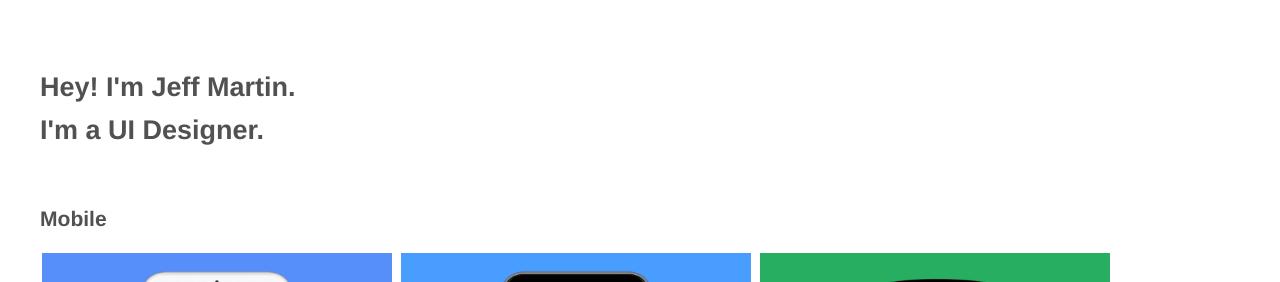
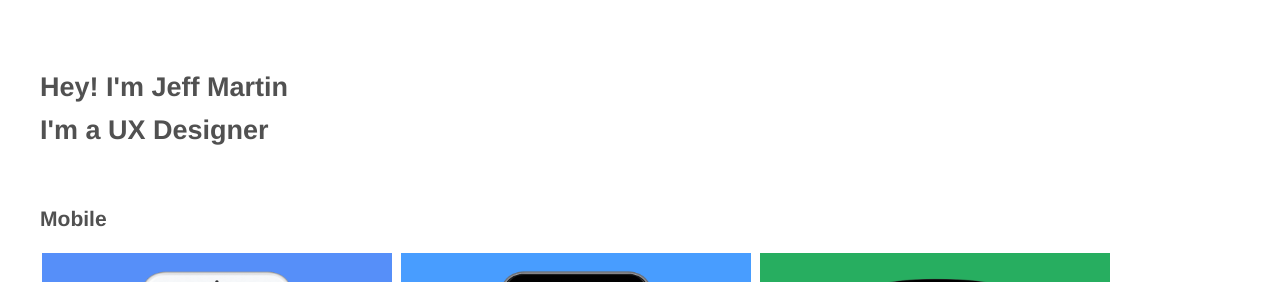
Before and after one commit to jffrymrtn/jffrymrtn.github.io, a Jekyll site: the page built from index.html, in a window 1280 px wide. Shown: the top 282 px of the page. Built offline with Jekyll 4.4.1, drawn with Linux system fonts in a browser that asks for light colours.

Commit message:
Update index.html

```diff
--- a/index.html
+++ b/index.html
@@ -3,13 +3,9 @@ layout: default
 title: Jeff Martin - Portfolio
 ---
 <section class="home full-page" id="portfolio">
-  <h1 id="name" class="whoami-paragraph">
-    <a href="/">Hey! I'm Jeff Martin.</a>
-  </h1>
+  <h1 id="name" class="whoami-paragraph">Hey! I'm Jeff Martin</h1>
 
-  <h2 id="title" class="whoami-paragraph">
-    I'm a UI Designer.
-  </h2>
+  <h2 id="title" class="whoami-paragraph">I'm a UX Designer</h2>
 
   <!-- Mobile Grid -->
   <article id="works-grid" class="grid-section">
```
